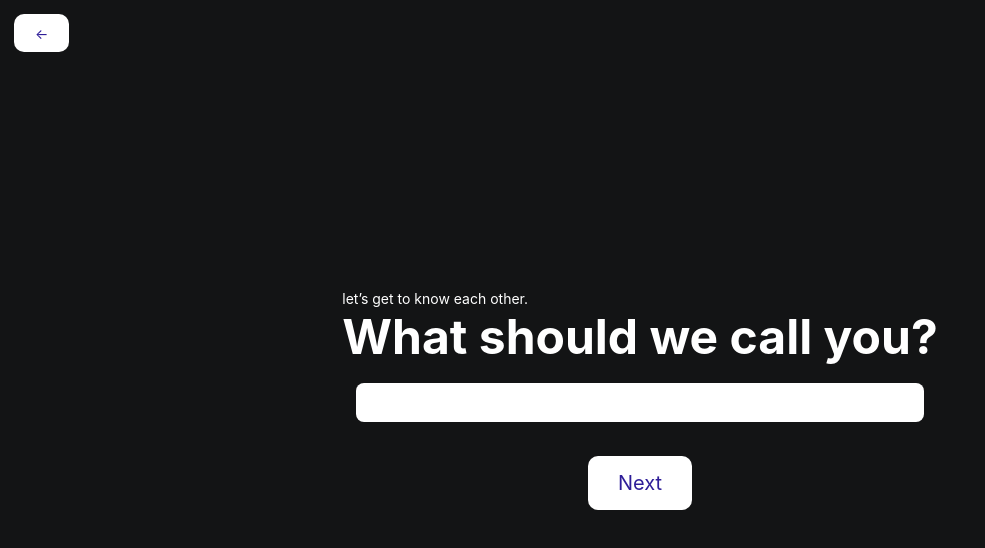
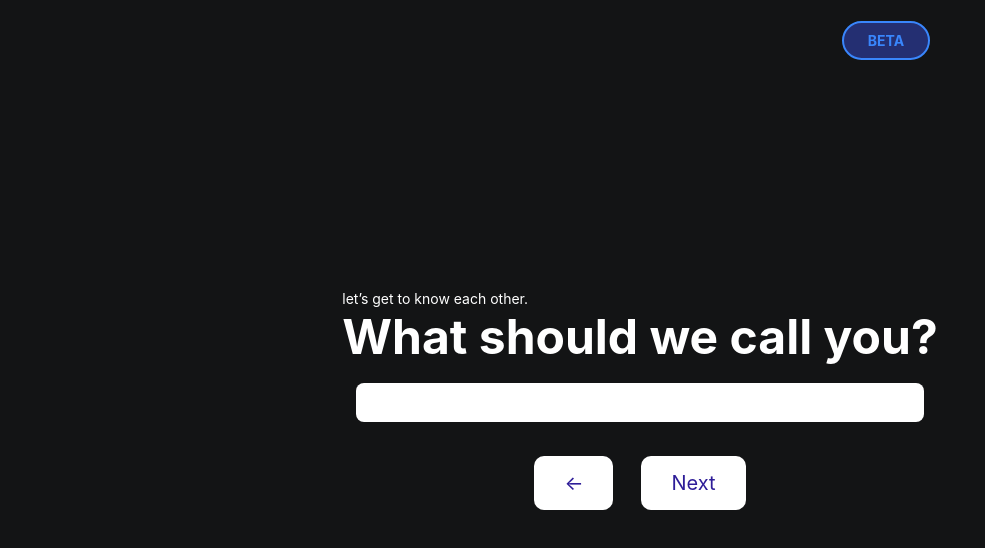
Before and after one commit to irisxyz/liftoff, a React (Vite) app: page / in a window 1280 px wide. Both pictures are taken after a click on the button "Start Quiz". Shown: the top 548 px of the page, without its empty margins (0-985 px from the left). Built offline with nearby package versions, Linux system fonts and the light colour scheme.

Commit message:
added beta button and moved back arrow

```diff
--- a/src/App.jsx
+++ b/src/App.jsx
@@ -42,7 +42,43 @@ const Centered = styled.div`
 
 const BackButton = styled(Button)`
   z-index: 10;
+  top: 7.6em;
+  left: 7em;
+  padding: 2em 2.5em;
 `
+
+const BetaIconWrapper = styled.div`
+  display: flex;
+  align-items: center;
+  height: 1.5em;
+  width: 3em;
+  justify-content: center;
+  border-radius: 1.5em;
+  border: 2px solid #3986FC;
+  padding: 0.5em 1.5em;
+  text-align: center;
+  font-size: 14px;
+  font-weight: bold;
+  background-color: #242F72;
+  position: fixed;
+  top: 1em;
+  right: 25em;
+  margin-top: 0.5em;
+`;
+
+const BetaText = styled.span`
+  display: inline-block;
+  transform-origin: center;
+  color: #3986FC;
+`;
+
+const Beta = () => {
+  return (
+    <BetaIconWrapper>
+      <BetaText>BETA</BetaText>
+    </BetaIconWrapper>
+  )
+}
 
 const Center = ({ children, bg }) => {
   const [scope, animate] = useAnimate()
@@ -111,12 +147,13 @@ function App() {
           />}
         </AnimatePresence>
         <Centered>
-          <Pages page={page} nextPage={nextPage}/>
+          <Pages page={page} nextPage={nextPage} prevPage={prevPage}/>
         </Centered>
       </Center>
       <div style={{position: 'absolute', top: '1em', left: '1em' }}>
-      {(page > 0 && page < 14) && <BackButton onClick={() => prevPage()}>&larr;</BackButton>}
+      {(page > 2 && page < 14) && <BackButton onClick={() => prevPage()}>&larr;</BackButton>}
       </div>
+      <Beta />
     </>
   )
 }
--- a/src/components/Pages.jsx
+++ b/src/components/Pages.jsx
@@ -41,6 +41,12 @@ const VertCenter = styled.div`
   align-items: center;
   flex-direction: column;
 `
+
+const ButtonContainer = styled.div`
+  display: flex;
+  justify-content: space-between;
+  gap: 2em;
+`;
 
 const Cta = styled(Button)`
   align-self: center;
@@ -154,7 +160,7 @@ Question.propTypes = {
     children: PropTypes.node,
 }
 
-const Pages = ({ page, nextPage }) => {
+const Pages = ({ page, nextPage, prevPage }) => {
     const [name, setName] = useState('')
 
     const pages = () => {
@@ -211,7 +217,10 @@ const Pages = ({ page, nextPage }) => {
                   <Input onChange={(e) => setName(e.target.value)} onKeyDown={(e) => {if (name && e.key === 'Enter') nextPage()}}/>
                   <br/>
                   <br/>
-                  <Cta onClick={() => {if (name) nextPage()}}>Next</Cta>
+                  <ButtonContainer>
+                    <Cta onClick={() => prevPage()}>&larr;</Cta>
+                    <Cta onClick={() => {if (name) nextPage()}}>Next</Cta>
+                  </ButtonContainer>
                 </VertCenter>
               </AnimationContent>
             case 2:
@@ -219,7 +228,10 @@ const Pages = ({ page, nextPage }) => {
                 <VertCenter>
                   <h2>Welcome {name}! You are embarking on an expedition to discover life in space. Along this journey you make several key decisions, so choose carefully.</h2>
                   <br/>
-                  <Cta onClick={() => nextPage()}>Next</Cta>
+                  <ButtonContainer>
+                    <Cta onClick={() => prevPage()}>&larr;</Cta>
+                    <Cta onClick={() => nextPage()}>Next</Cta>
+                  </ButtonContainer>
                 </VertCenter>
               </AnimationContent>
             case 3:
@@ -448,6 +460,7 @@ const Pages = ({ page, nextPage }) => {
 Pages.propTypes = {
     page: PropTypes.number,
     nextPage: PropTypes.func,
+    prevPage: PropTypes.func,
 }
 
 const P = styled.p`
```
